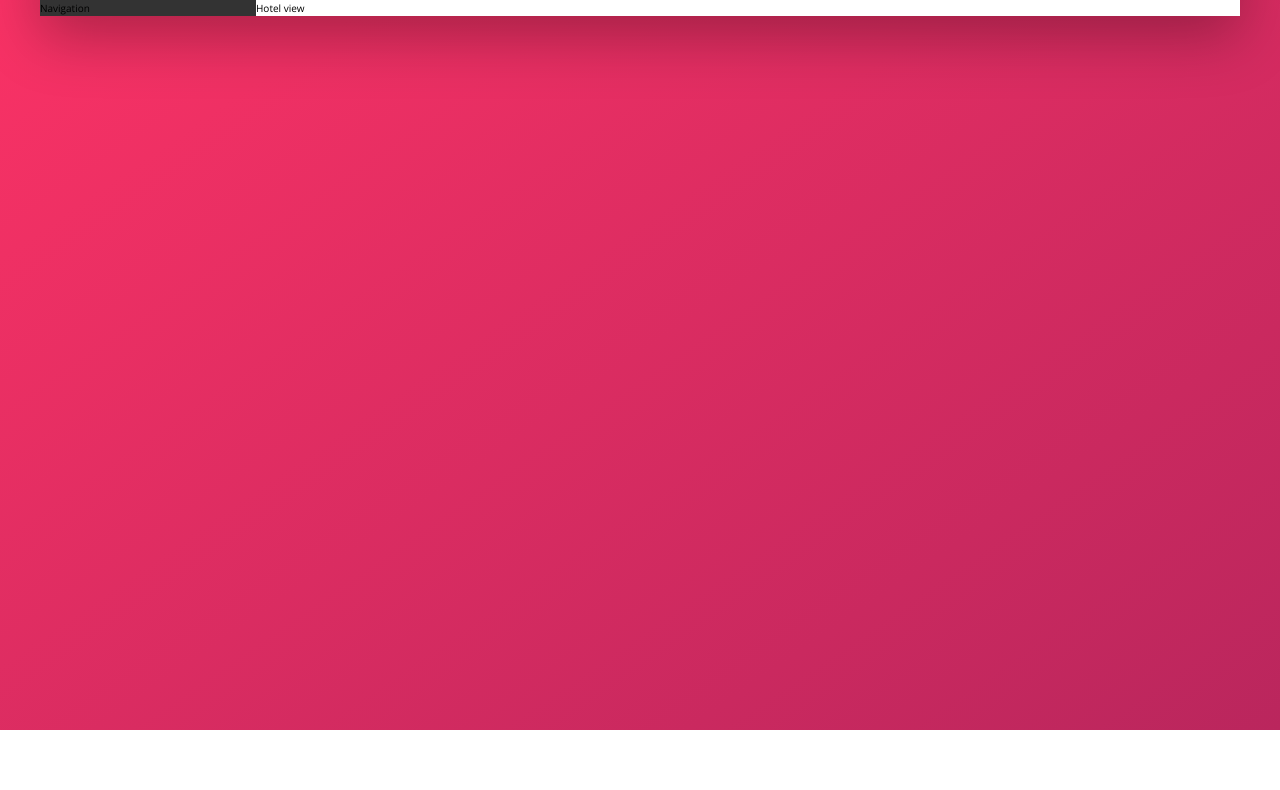
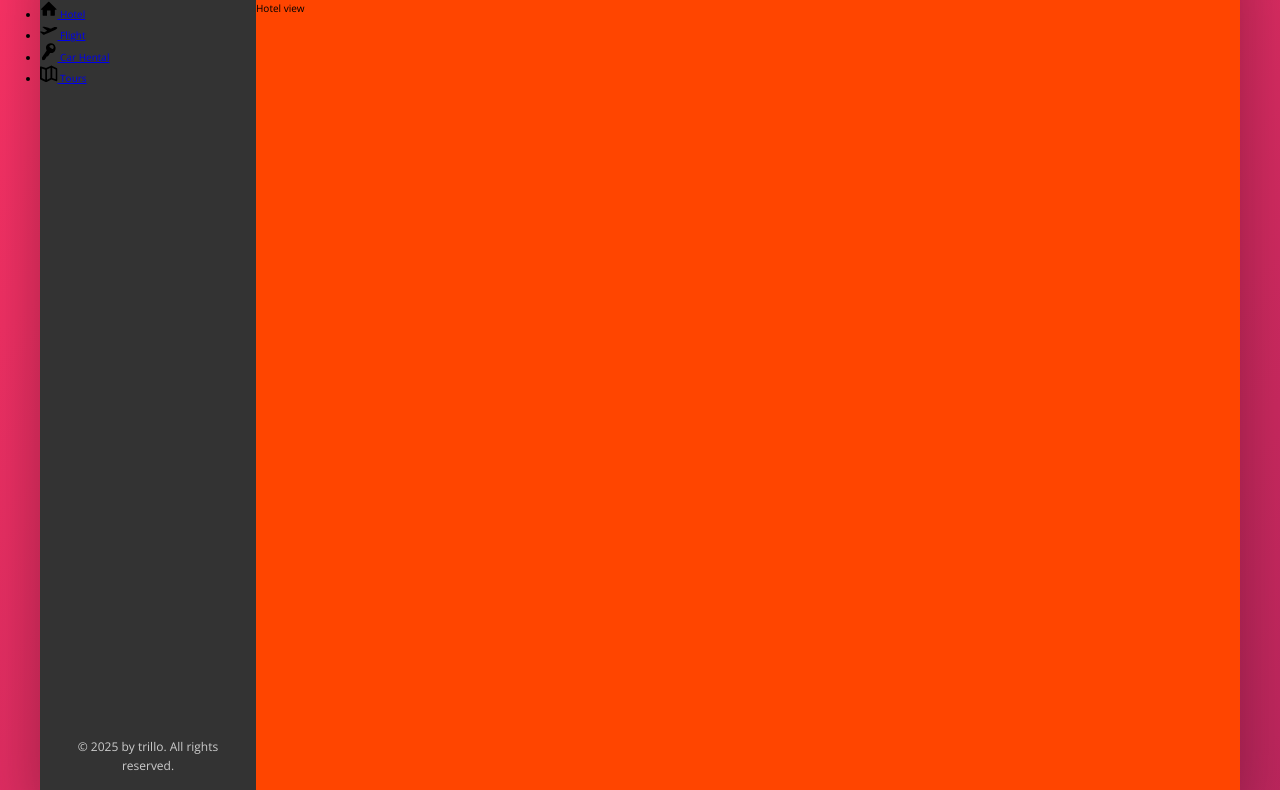
Before and after one commit to gilberto-espinoso/trillo_project, a website: page index.html in a window 1280 px wide. Shown: the part 150-940 px from the top of the page. Before the commit the page ends 880 px from the top, so only its background shows below. Drawn offline with nearby package versions, Linux system fonts and the light colour scheme.

Commit message:
feat: Building the Navigation - Part 1

```diff
--- a/index.html
+++ b/index.html
@@ -54,7 +54,44 @@
         </nav>
       </header>
       <div class="content">
-        <nav class="sidebar">Navigation</nav>
+        <nav class="sidebar">
+          <ul class="side-nav">
+            <li class="side-nav__item">
+              <a href="#" class="side-nav__link">
+                <svg class="side-nav__icon">
+                  <use xlink:href="img/sprite.svg#icon-home"></use>
+                </svg>
+                <span>Hotel</span>
+              </a>
+            </li>
+            <li class="side-nav__item">
+              <a href="#" class="side-nav__link">
+                <svg class="side-nav__icon">
+                  <use xlink:href="img/sprite.svg#icon-aircraft-take-off"></use>
+                </svg>
+                <span>Flight</span>
+              </a>
+            </li>
+            <li class="side-nav__item">
+              <a href="#" class="side-nav__link">
+                <svg class="side-nav__icon">
+                  <use xlink:href="img/sprite.svg#icon-key"></use>
+                </svg>
+                <span>Car Hental</span>
+              </a>
+            </li>
+            <li class="side-nav__item">
+              <a href="#" class="side-nav__link">
+                <svg class="side-nav__icon">
+                  <use xlink:href="img/sprite.svg#icon-map"></use>
+                </svg>
+                <span>Tours</span>
+              </a>
+            </li>
+          </ul>
+
+          <div class="legal">&copy; 2025 by trillo. All rights reserved.</div>
+        </nav>
         <main class="hotel-view">Hotel view</main>
       </div>
     </div>
--- a/sass/_component.scss
+++ b/sass/_component.scss
@@ -109,3 +109,27 @@
     margin-right: 1rem;
   }
 }
+
+///////////////////////////////
+/// SIDEBAR LATERAL
+.side-nav {
+  &__item {
+  }
+
+  &__link {
+  }
+
+  &__icon {
+    width: 1.75rem;
+    height: 1.75rem;
+  }
+}
+
+///////////////////////////////
+/// LEGAL TEXT
+.legal {
+  font-size: 1.2rem;
+  color: var(--color-grey-light-4);
+  text-align: center;
+  padding: 2.5rem;
+}
--- a/sass/_layout.scss
+++ b/sass/_layout.scss
@@ -23,9 +23,18 @@
 .sidebar {
   background-color: var(--color-grey-dark-1);
   flex: 0 0 18%;
+
+  display: flex;
+  flex-direction: column;
+  justify-content: space-between;
 }
 
 .hotel-view {
   background-color: var(--color-white);
+
+  //   teste
+  background-color: orangered;
+  height: 80rem;
+
   flex: 1;
 }
```
Also changed, not shown: css/style.css.
